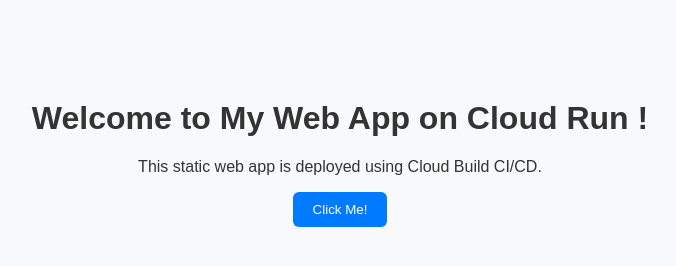
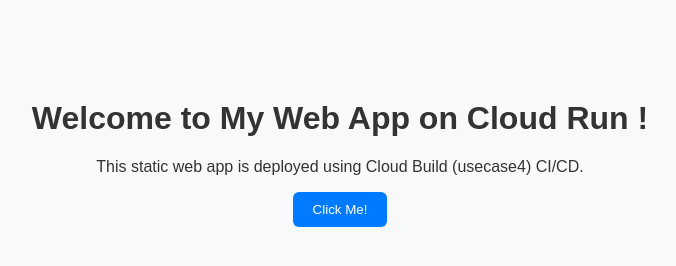
Before and after one commit to Lakshmilisha/usecase4, a plain HTML site: page usecase4-webapp/index.html in a window 1280 px wide. Shown: the whole page, without its empty margins (300-976 px from the left). Drawn offline with Linux system fonts and the light colour scheme.

Commit message:
Update deployment description in index.html

```diff
--- a/usecase4-webapp/index.html
+++ b/usecase4-webapp/index.html
@@ -8,7 +8,7 @@
 </head>
 <body>
   <h1>Welcome to My Web App on Cloud Run !</h1>
-  <p>This static web app is deployed using Cloud Build CI/CD.</p>
+  <p>This static web app is deployed using Cloud Build (usecase4) CI/CD.</p>
   <button onclick="showMessage()">Click Me!</button>
   <p id="message"></p>
   <script src="script.js"></script>
```
